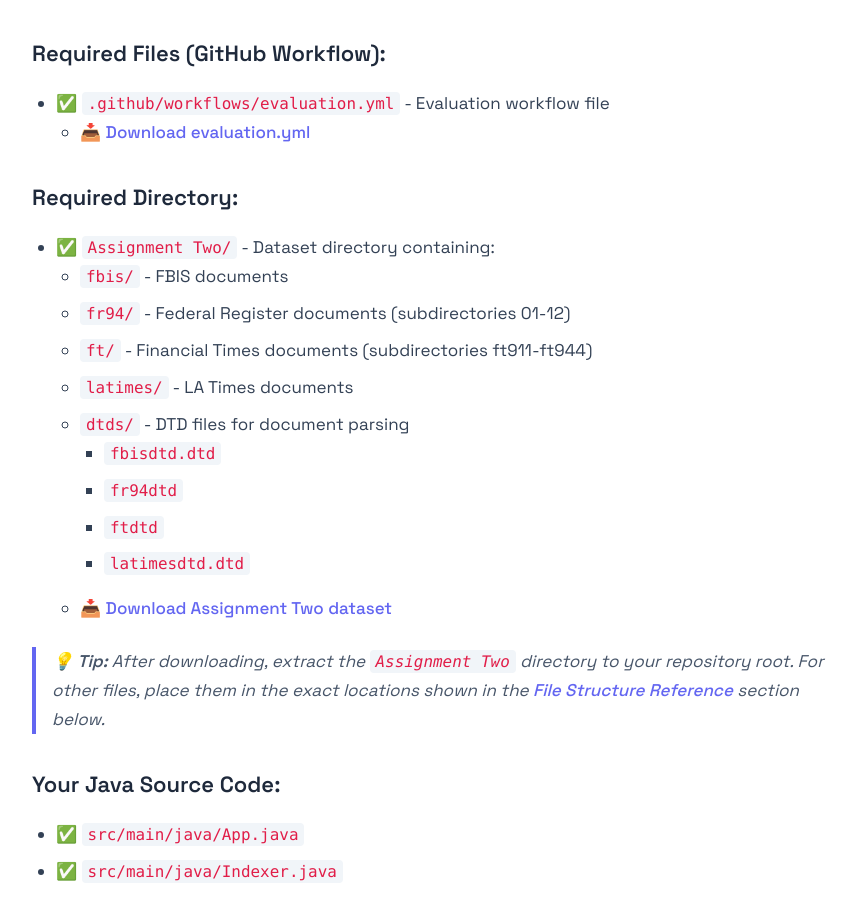
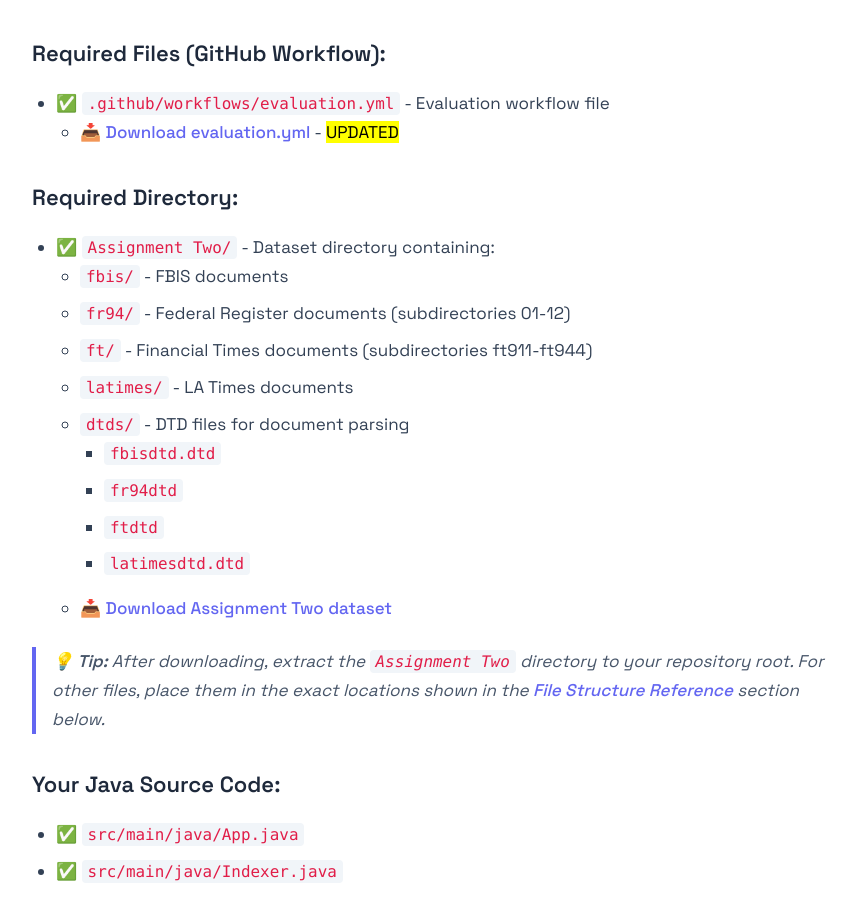
Before and after one commit to rameez-mrq/Leaderboards, a SvelteKit app: page /guide in a window 1280 px wide. Shown: the part 981-1878 px from the top of the page, without its empty margins (198-1052 px from the left). Built offline with nearby package versions, Linux system fonts and the light colour scheme.

Commit message:
Update evaluation.yml download link in guide to the new Google Drive URL

```diff
--- a/src/routes/guide/+page.svelte
+++ b/src/routes/guide/+page.svelte
@@ -23,7 +23,7 @@ Before running the evaluation, ensure your repository has these files and direct
 
 ### Required Files (GitHub Workflow):
 - ✅ \`.github/workflows/evaluation.yml\` - Evaluation workflow file
-  - 📥 [Download evaluation.yml](https://drive.google.com/file/d/16-fZZqy-U6F8zzkJhuvafD6AJ6mhKaWZ/view?usp=drive_link)
+  - 📥 [Download evaluation.yml](https://drive.google.com/file/d/1SjF1ttaHVGaI3WiiMleZvAbhXx58jNcI/view?usp=sharing) - <mark>UPDATED</mark>
 
 ### Required Directory:
 - ✅ \`Assignment Two/\` - Dataset directory containing:
```
